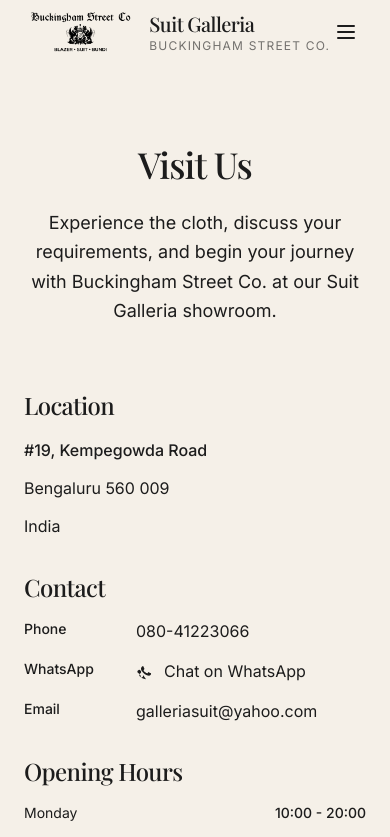
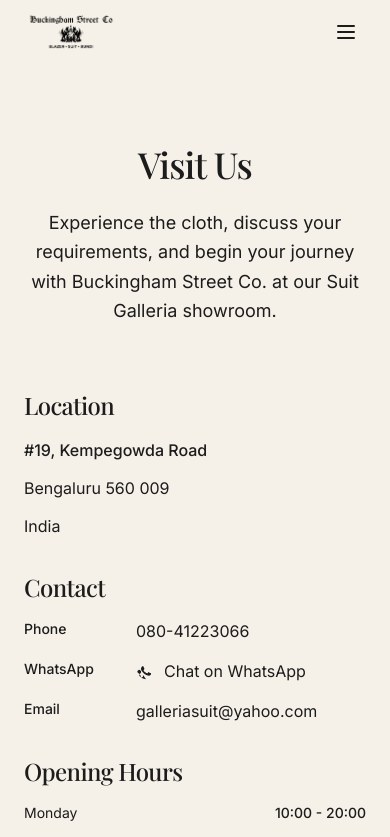
Before and after one commit to sangubidari1103/Buckingham_Street_co, a Next.js app: page /visit-us in a window 390 px wide. Shown: the top 837 px of the page. Built offline with nearby package versions, Linux system fonts and the light colour scheme; a web font is replaced by a local one.

Commit message:
Fix header visual layout and responsiveness

```diff
--- a/src/components/Navigation.tsx
+++ b/src/components/Navigation.tsx
@@ -195,11 +195,11 @@
       role="banner"
     >
       <nav className="container-custom" aria-label="Main navigation">
-        <div className="flex h-16 sm:h-20 items-center justify-between relative">
-          <div className="flex items-center gap-8 z-10">
+        <div className="flex h-16 md:h-20 lg:h-24 items-center justify-between relative">
+          <div className="flex items-center gap-6 z-10">
             <Link
               href="/"
-              className="flex items-center gap-3 focus-visible:outline-none focus-visible:ring-2 focus-visible:ring-maroon focus-visible:ring-offset-2 focus-visible:ring-offset-ivory rounded"
+              className="flex items-center gap-4 focus-visible:outline-none focus-visible:ring-2 focus-visible:ring-maroon focus-visible:ring-offset-2 focus-visible:ring-offset-ivory rounded"
               aria-label={`${businessConfig.brand.retail} · ${businessConfig.brand.parent} - Home`}
             >
               <Image
@@ -207,21 +207,21 @@
                 alt=""
                 width={307}
                 height={130}
-                className="h-12 sm:h-16 w-auto object-contain"
+                className="h-10 md:h-12 lg:h-14 w-auto object-contain"
                 priority
                 aria-hidden="true"
               />
-              <div className="flex flex-col">
-                <span className="text-charcoal font-serif text-xl sm:text-2xl font-medium tracking-tight">
+              <div className="flex flex-col hidden sm:block">
+                <span className="text-charcoal font-serif text-lg md:text-xl lg:text-2xl font-medium tracking-tight leading-snug">
                   {businessConfig.brand.retail}
                 </span>
-                <span className="text-charcoal/60 text-xs sm:text-sm tracking-widest uppercase font-sans">
+                <span className="text-charcoal/60 text-xs tracking-widest uppercase font-sans leading-none">
                   {businessConfig.brand.parent}
                 </span>
               </div>
             </Link>
 
-            <div className="hidden md:flex items-center gap-0.5" role="menubar">
+            <div className="hidden md:flex items-center gap-1" role="menubar">
               {mainNavItems.map((item) => {
                 const isActive = isActivePath(item.href)
                 const hasMegaMenu = item.hasMegaMenu
@@ -312,7 +312,7 @@
           <div className="flex items-center gap-4 md:gap-6 z-10">
             <button
               type="button"
-              className="md:hidden p-2 -ml-2 text-charcoal hover:text-maroon transition-colors"
+              className="md:hidden p-2 text-charcoal hover:text-maroon transition-colors"
               onClick={() => setIsMobileMenuOpen(!isMobileMenuOpen)}
               aria-expanded={isMobileMenuOpen}
               aria-controls="mobile-menu"
--- a/src/components/NavigationWrapper.tsx
+++ b/src/components/NavigationWrapper.tsx
@@ -5,7 +5,7 @@
 
 export function NavigationWrapper() {
   return (
-    <Suspense fallback={<div className="fixed top-0 left-0 right-0 z-50 h-16 sm:h-20 bg-ivory border-b border-charcoal/10" />}>
+    <Suspense fallback={<div className="fixed top-0 left-0 right-0 z-50 h-16 md:h-20 lg:h-24 bg-ivory border-b border-charcoal/10" />}>
       <Navigation />
     </Suspense>
   )
```
